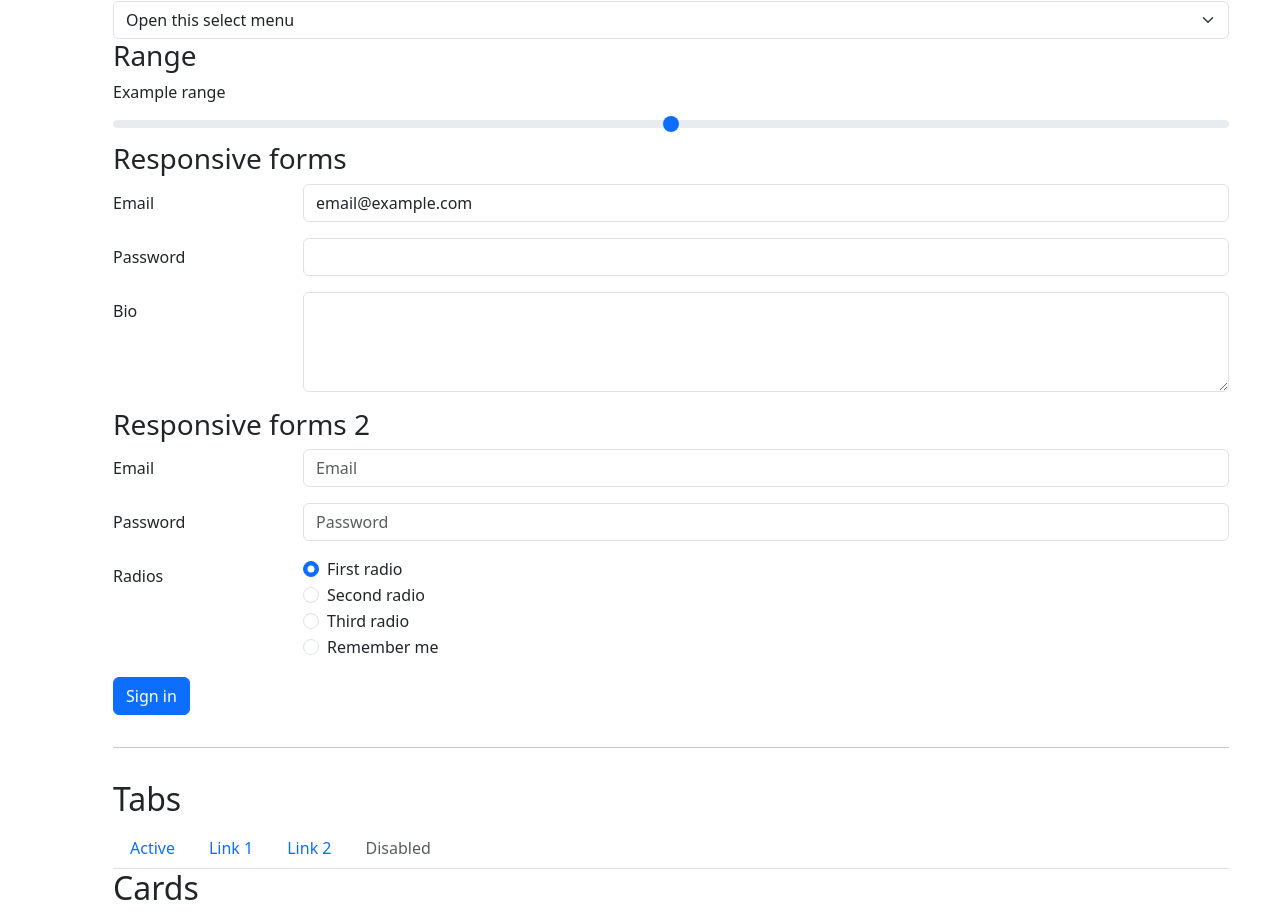
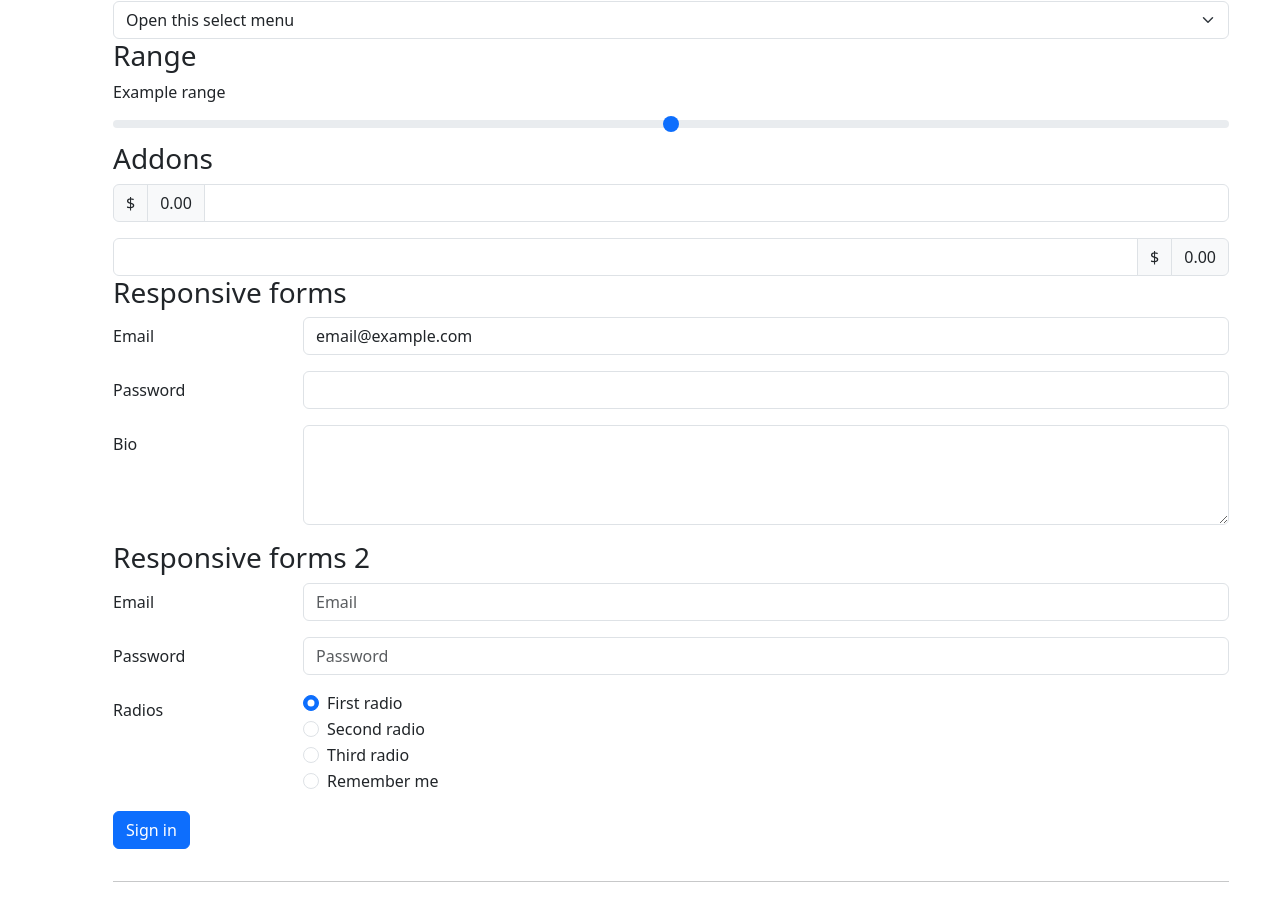
Before and after one commit to ruvy03/kambaz-next-js, a Next.js app: page /Labs/Lab2 in a window 1280 px wide. Shown: the part 7124-8037 px from the top of the page. Built offline with nearby package versions, Linux system fonts and the light colour scheme.

Commit message:
Added everything that was missing from the rubric

```diff
--- a/app/Labs/Lab2/BootstrapForms.tsx
+++ b/app/Labs/Lab2/BootstrapForms.tsx
@@ -7,9 +7,11 @@ import {
   FormControl,
   FormLabel,
   FormSelect,
+  InputGroup,
   Row,
 } from "react-bootstrap";
 import FormRange from "react-bootstrap/esm/FormRange";
+import InputGroupText from "react-bootstrap/esm/InputGroupText";
 
 const BootstrapForms = () => {
   return (
@@ -37,6 +39,20 @@ const BootstrapForms = () => {
         <FormLabel>Example range</FormLabel>
         <FormRange min="0" max="5" step="0.5" />
       </div>
+      <div id="wd-css-styling-addons">
+        <h3>Addons</h3>
+        <InputGroup className="mb-3">
+          <InputGroupText>$</InputGroupText>
+          <InputGroupText>0.00</InputGroupText>
+          <FormControl />
+        </InputGroup>
+        <InputGroup>
+          <FormControl />
+          <InputGroupText>$</InputGroupText>
+          <InputGroupText>0.00</InputGroupText>
+        </InputGroup>
+      </div>
+
       <div id="wd-css-responsive-forms-1">
         <h3>Responsive forms</h3>
         <Row className="mb-3" controlId="email1">
```
